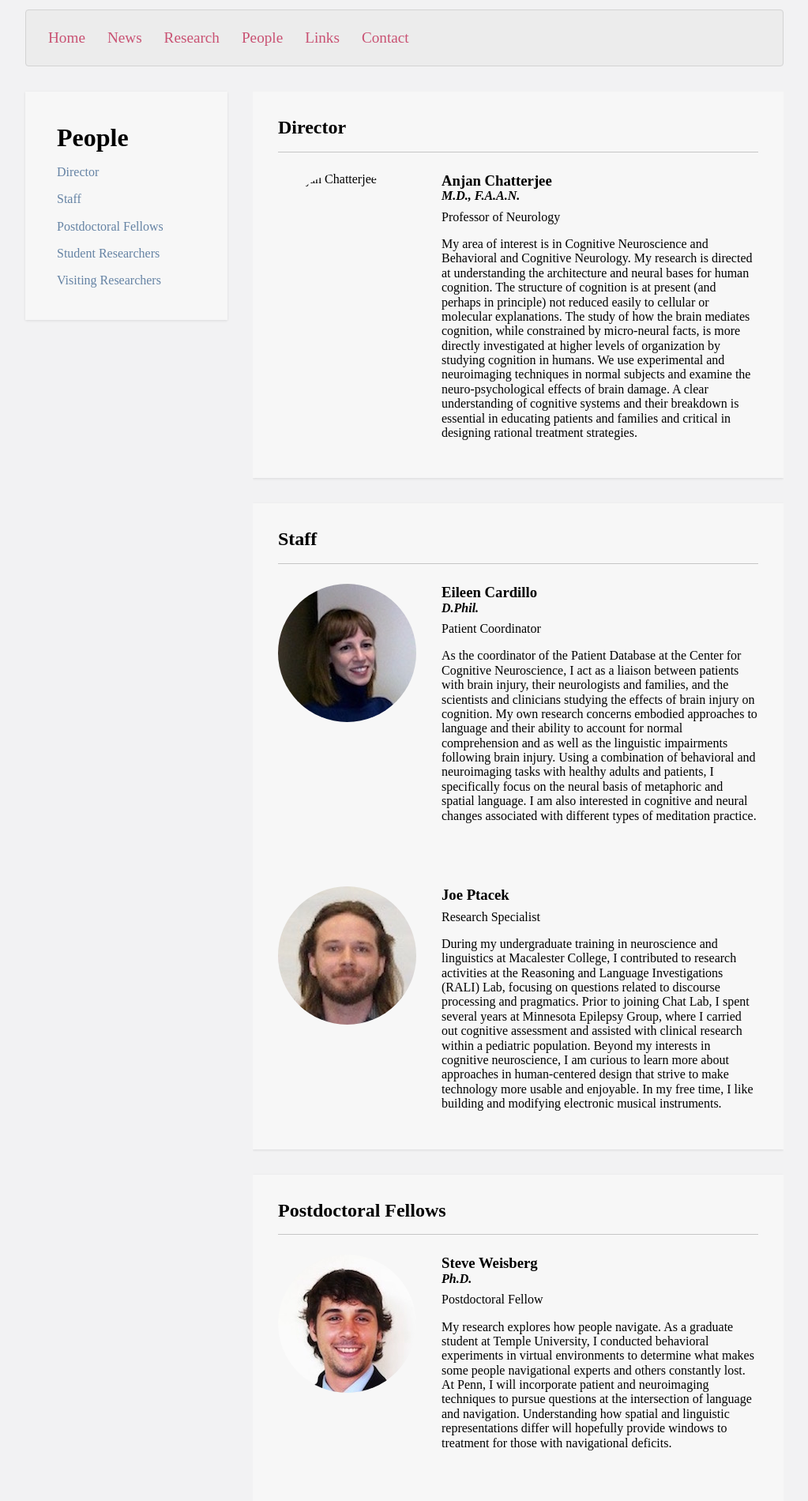
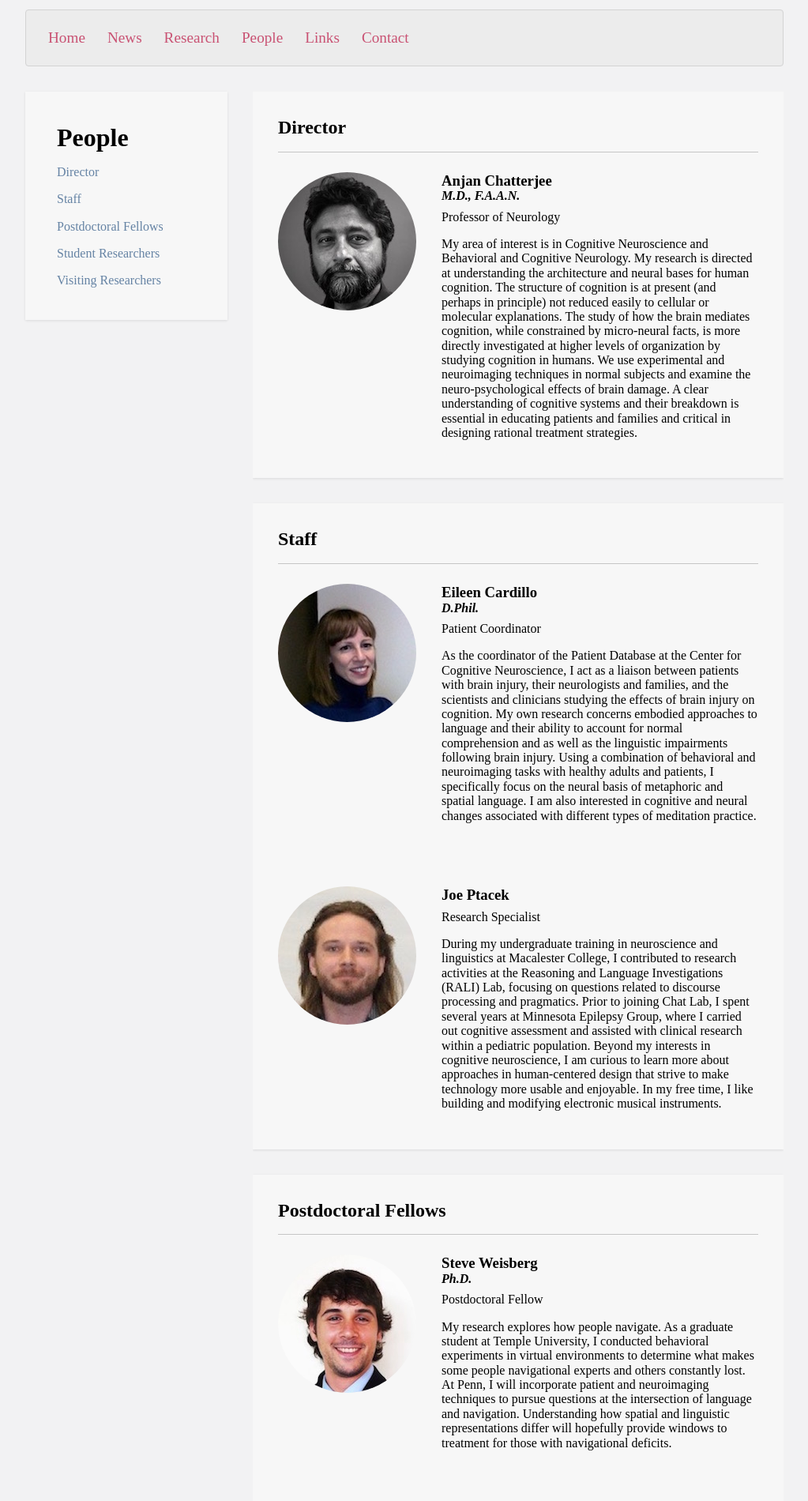
Before and after one commit to joeptacek/chatlab-site, a Jekyll site: the page built from people.html, in a window 1280 px wide. Shown: the part 384-2284 px from the top of the page at 79% size, without its empty margins (128-1151 px from the left). Built offline with Jekyll 4.4.1, drawn with Linux system fonts in a browser that asks for light colours; some web fonts are replaced.

Commit message:
Minor fix

```diff
--- a/_data/people.yml
+++ b/_data/people.yml
@@ -3,7 +3,7 @@
   section_description: null
   item_list:
   - name: Anjan Chatterjee
-    photo_filename: anjan-bw.jpg
+    photo_filename: anjan.jpg
     suffix: M.D., F.A.A.N.
     position: Professor of Neurology
     bio: My area of interest is in Cognitive Neuroscience and Behavioral and Cognitive Neurology. My research is directed at understanding the architecture and neural bases for human cognition. The structure of cognition is at present (and perhaps in principle) not reduced easily to cellular or molecular explanations. The study of how the brain mediates cognition, while constrained by micro-neural facts, is more directly investigated at higher levels of organization by studying cognition in humans. We use experimental and neuroimaging techniques in normal subjects and examine the neuro-psychological effects of brain damage. A clear understanding of cognitive systems and their breakdown is essential in educating patients and families and critical in designing rational treatment strategies.
```
